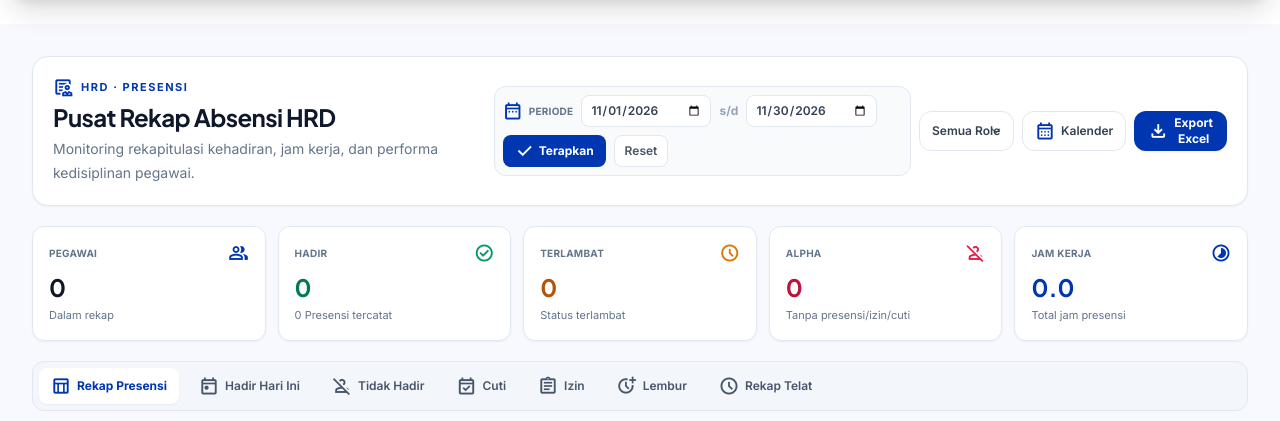
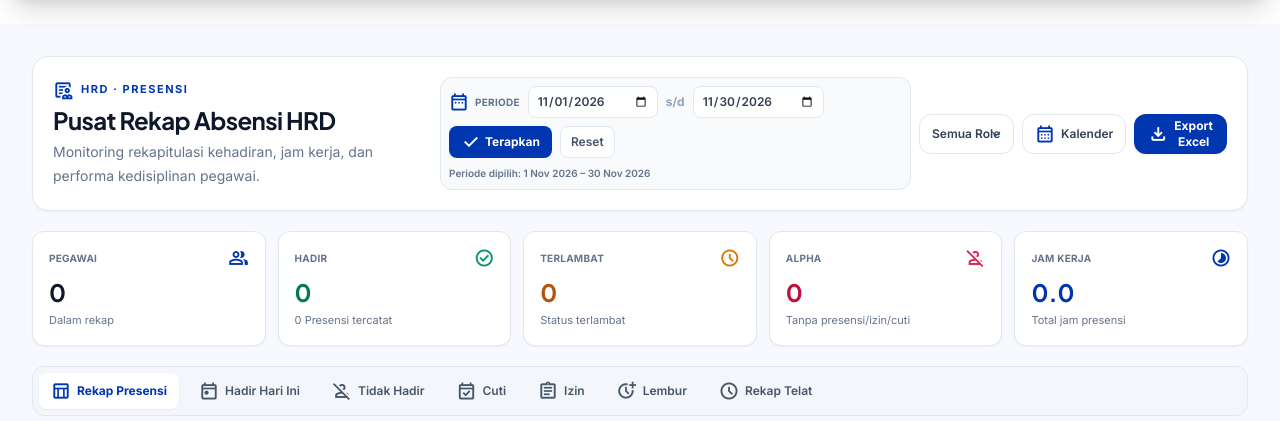
Before and after one commit to mohammad-alafth/absensi, a Laravel app: page /hrd/rekap in a window 1280 px wide. Shown: the part 81-502 px from the top of the page. Run offline with Laravel 12, Linux system fonts and the light colour scheme; the visitor is signed in with stand-in values (Sample User, id 1); data comes from the database, SQL or seed files in the repository; data that the repository does not hold is empty; style sheets or scripts are compiled from the project's sources; parts of the project's set-up code (start-up, migrations or seed data) failed here and were passed over; some libraries are stand-ins or nearby versions.

Commit message:
rekap hrd update

```diff
--- a/resources/views/hrd/rekap/index.blade.php
+++ b/resources/views/hrd/rekap/index.blade.php
@@ -45,14 +45,15 @@
                     <div class="flex flex-col gap-2 sm:flex-row sm:items-center">
                         <form method="GET" action="{{ route('hrd.rekap') }}" autocomplete="off" class="flex flex-wrap items-center gap-2 rounded-xl border border-slate-200 bg-slate-50 p-2">
                             <label class="flex items-center gap-1.5 text-[10px] font-bold uppercase tracking-wide text-slate-500"><span class="material-symbols-outlined text-base text-[#0037b0]">date_range</span>Periode</label>
-                            <input type="date" name="start_date" value="{{ $startDate->format('Y-m-d') }}" title="Tanggal mulai" autocomplete="off" class="h-8 rounded-lg border-slate-200 bg-white px-2 text-xs font-semibold text-slate-700 focus:border-[#0037b0] focus:ring-blue-100">
+                            <input type="date" id="recapStartDate" name="start_date" value="{{ $startDate->format('Y-m-d') }}" title="Tanggal mulai" autocomplete="off" class="h-8 rounded-lg border-slate-200 bg-white px-2 text-xs font-semibold text-slate-700 focus:border-[#0037b0] focus:ring-blue-100">
                             <span class="text-xs font-bold text-slate-400">s/d</span>
-                            <input type="date" name="end_date" value="{{ $endDate->format('Y-m-d') }}" title="Tanggal selesai" autocomplete="off" class="h-8 rounded-lg border-slate-200 bg-white px-2 text-xs font-semibold text-slate-700 focus:border-[#0037b0] focus:ring-blue-100">
+                            <input type="date" id="recapEndDate" name="end_date" value="{{ $endDate->format('Y-m-d') }}" title="Tanggal selesai" autocomplete="off" class="h-8 rounded-lg border-slate-200 bg-white px-2 text-xs font-semibold text-slate-700 focus:border-[#0037b0] focus:ring-blue-100">
                             <input type="hidden" name="month" value="{{ $month }}">
                             <button type="submit" class="inline-flex h-8 items-center gap-1 rounded-lg bg-[#0037b0] px-3 text-xs font-bold text-white transition hover:bg-blue-800" title="Terapkan rentang tanggal">
                                 <span class="material-symbols-outlined text-base">check</span>Terapkan
                             </button>
                             <a href="{{ route('hrd.rekap') }}" class="inline-flex h-8 items-center rounded-lg border border-slate-200 bg-white px-2.5 text-xs font-semibold text-slate-600 transition hover:bg-slate-50" title="Kembali ke periode bulan ini">Reset</a>
+                            <span id="periodPreview" class="basis-full text-[10px] font-semibold text-slate-500" aria-live="polite">Periode dipilih: {{ $startDate->format('d M Y') }} – {{ $endDate->format('d M Y') }}</span>
                         </form>
                         <form action="{{ route('hrd.export.excel') }}" method="GET" class="flex items-center gap-2">
                             <input type="hidden" name="start_date" value="{{ $startDate->format('Y-m-d') }}">
@@ -154,6 +155,7 @@
         </div>
     </div>
 
+    @vite('resources/js/vendor-flatpickr.js')
     <script>
         const fullCalendarEntry = @js(Vite::asset('resources/js/vendor-fullcalendar.js'));
         const calendarEventsEndpoint = @js(route('hrd.calendar.events'));
@@ -163,6 +165,56 @@
         let calendarInitPromise = null;
         const calendarEventsCache = new Map();
         const calendarEventsRequests = new Map();
+
+        /*
+        | Pemilih tanggal periode memakai format tampilan yang eksplisit
+        | ("10 Nov 2026"). Nilai yang dikirim ke server tetap Y-m-d, sehingga
+        | tidak bergantung pada format lokal browser (MM/DD/YYYY vs DD/MM/YYYY).
+        */
+        function updatePeriodPreview() {
+            const start = document.getElementById('recapStartDate')?.value;
+            const end = document.getElementById('recapEndDate')?.value;
+            const preview = document.getElementById('periodPreview');
+            if (!preview) return;
+
+            const namaBulan = ['Jan', 'Feb', 'Mar', 'Apr', 'Mei', 'Jun', 'Jul', 'Agu', 'Sep', 'Okt', 'Nov', 'Des'];
+            const format = (value) => {
+                if (!value) return '—';
+                const parts = value.split('-');
+                if (parts.length !== 3) return value;
+                const [tahun, bulan, tanggal] = parts;
+                return `${parseInt(tanggal, 10)} ${namaBulan[parseInt(bulan, 10) - 1] ?? bulan} ${tahun}`;
+            };
+
+            preview.textContent = 'Periode dipilih: ' + format(start) + ' – ' + format(end);
+        }
+
+        function initPeriodDatePickers() {
+            const startInput = document.getElementById('recapStartDate');
+            const endInput = document.getElementById('recapEndDate');
+            if (!startInput || !endInput) return;
+
+            // Fallback preview saat Flatpickr belum/gagal dimuat.
+            startInput.addEventListener('change', updatePeriodPreview);
+            endInput.addEventListener('change', updatePeriodPreview);
+            updatePeriodPreview();
+
+            const flatpickr = window.flatpickr;
+            if (!flatpickr) return;
+
+            const config = {
+                dateFormat: 'Y-m-d',
+                altInput: true,
+                altFormat: 'd M Y',
+                allowInput: false,
+                disableMobile: true,
+                altInputClass: 'h-8 w-[122px] rounded-lg border border-slate-200 bg-white px-2 text-xs font-semibold text-slate-700 focus:border-[#0037b0] focus:ring-blue-100',
+                onChange: updatePeriodPreview,
+            };
+
+            flatpickr(startInput, config);
+            flatpickr(endInput, config);
+        }
 
         function syncRecapSearch(value) {
             document.querySelectorAll('#searchInputDesktop, #searchInputMobile, #quotaSearchDesktop, #quotaSearchMobile').forEach((input) => { if (input.value !== (value || '')) input.value = value || ''; });
@@ -346,6 +398,7 @@
         }
 
         document.addEventListener('DOMContentLoaded', function () {
+            initPeriodDatePickers();
             const calendarModal = document.getElementById('shiftModal');
             const closeCalendar = document.getElementById('closeShiftModal');
             closeCalendar?.addEventListener('click', () => { calendarModal.classList.add('hidden'); calendarModal.classList.remove('flex'); document.body.classList.remove('overflow-hidden'); });
```
